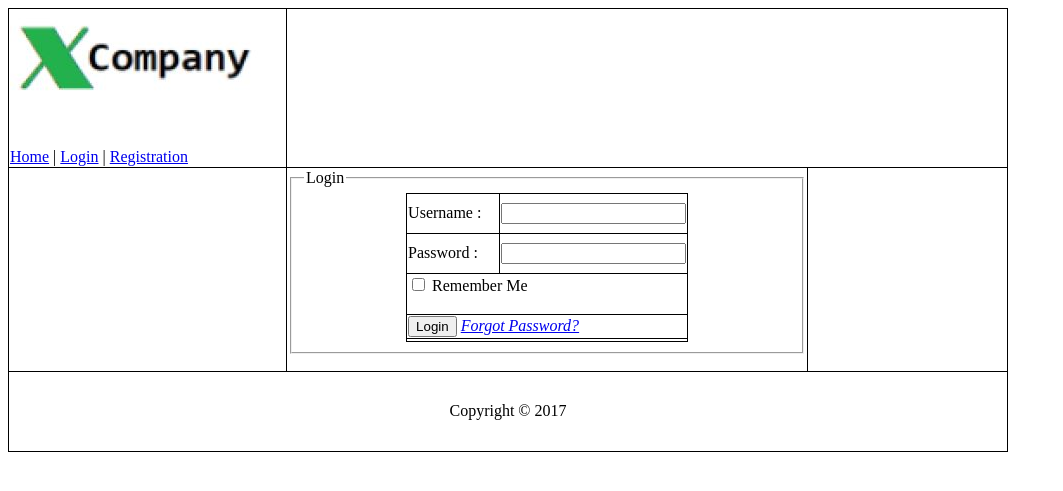
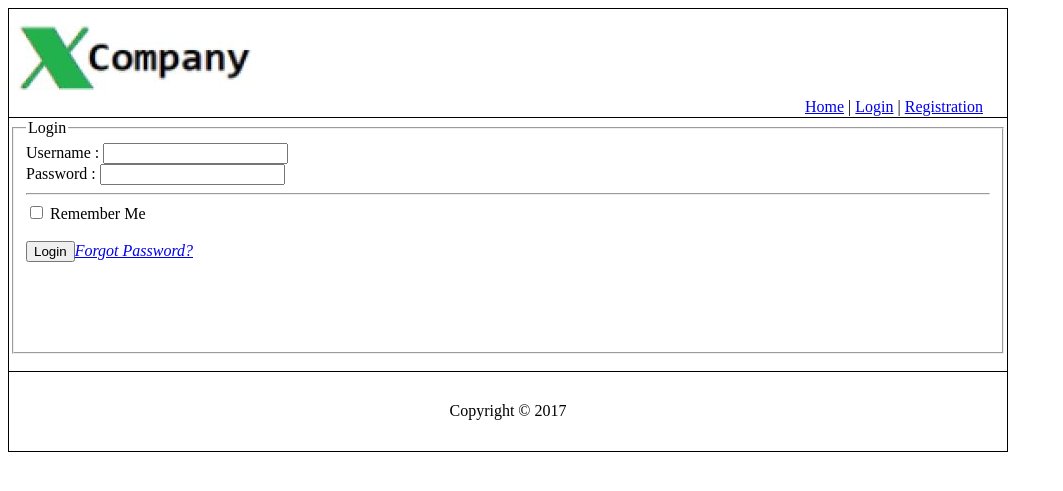
Before and after one commit to Taifur2Tanim/Learning-web-technologies-spring2022-2023-sec-f, a PHP site: page /login.php in a window 1280 px wide. Shown: the top 491 px of the page, without its empty margins (0-1063 px from the left). Run offline with PHP 8.4, Linux system fonts and the light colour scheme.

Commit message:
Update login.php

```diff
--- a/LAB-5.2 [PHP] [Session Tracking]/login.php
+++ b/LAB-5.2 [PHP] [Session Tracking]/login.php
@@ -23,7 +23,7 @@
         </tr>
 
         <tr height="200px">
-            <td width=20%></td>
+
             <td>
                 <form method="post" action="loginCheck.php">
                     <fieldset>
@@ -31,47 +31,42 @@
                         <table align="center" >
 
                             <tr height=40px>
-                                <td>
+
                                     Username :
-                                </td>
-                                <td>
                                     <input type="text" name="username" value="<?php echo isset($_SESSION['lusername']) ? $_SESSION['lusername'] : ''  ?>">
-                                </td>
+
                             </tr>
+                            <br>
                             <tr height=40px>
-                                <td width=90px>
+
                                     Password :
-                                </td>
-                                <td>
                                     <input type="password" name="password" value="">
-                                </td>
                             </tr>
+                            <hr>
                             <tr>
-                                <td colspan="2">
-                                    <input type="checkbox" name="rememberMe" value="1">
+                                    <input type="checkbox">
                                     Remember Me
                                     <br><br>
-                                </td>
+
 
                             </tr>
 
                             <tr>
-                                <td colspan="2">
+
                                 <input type="submit" name="submit" value="Login">
                                 <a href="forgotPassword.php"><i>Forgot Password?</i></a>
-                                </td>
+
                             </tr>
                             <tr>
-                                <td colspan="2">
+
                                 <?php
                                     if(isset($_SESSION['upw']))
                                     {
                                         echo "username or password incorrect!<br>";
                                     }
-                                    // print_r($_SESSION);
 
                                 ?>
-                                </td>
+
                             </tr>
                         </table>
                     </fieldset>
@@ -79,7 +74,7 @@
                 </form>
 
             </td>
-            <td width=20%></td>
+
         </tr>
 
         <tr height="80px">
```
